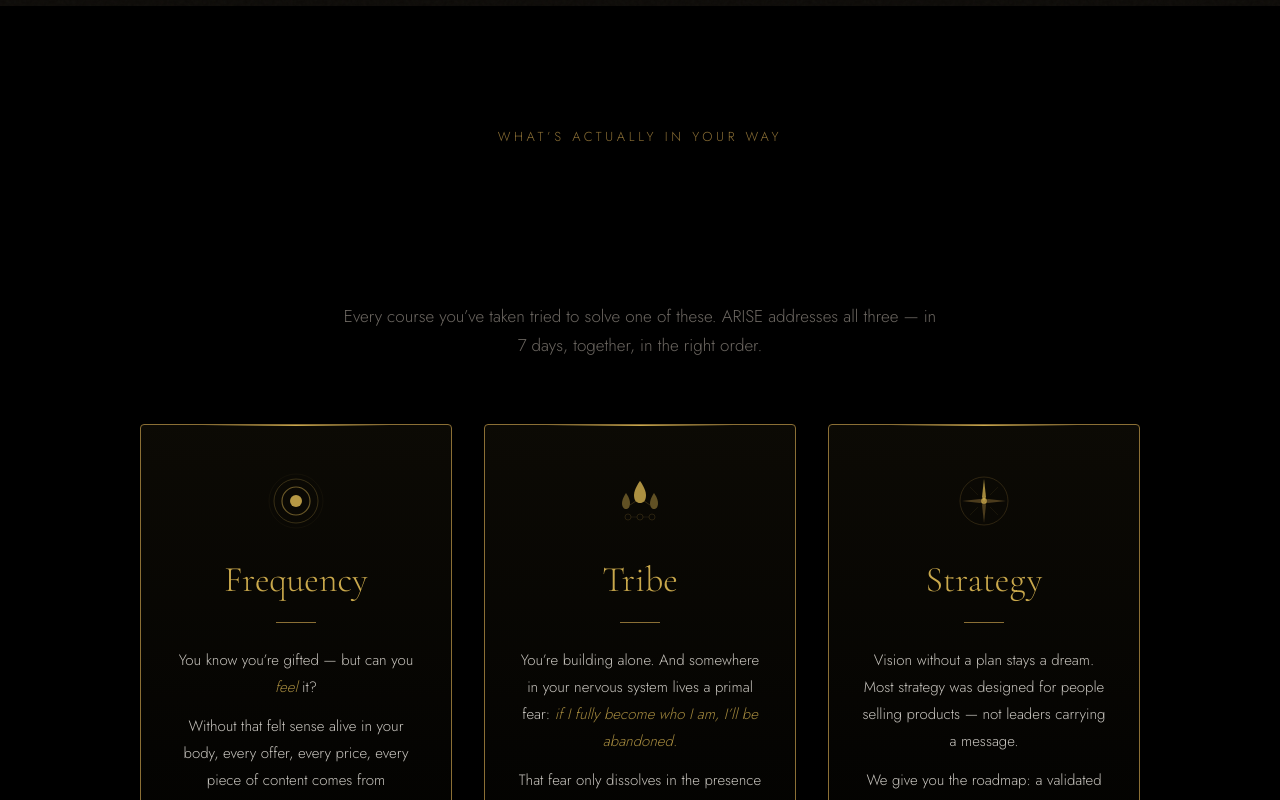
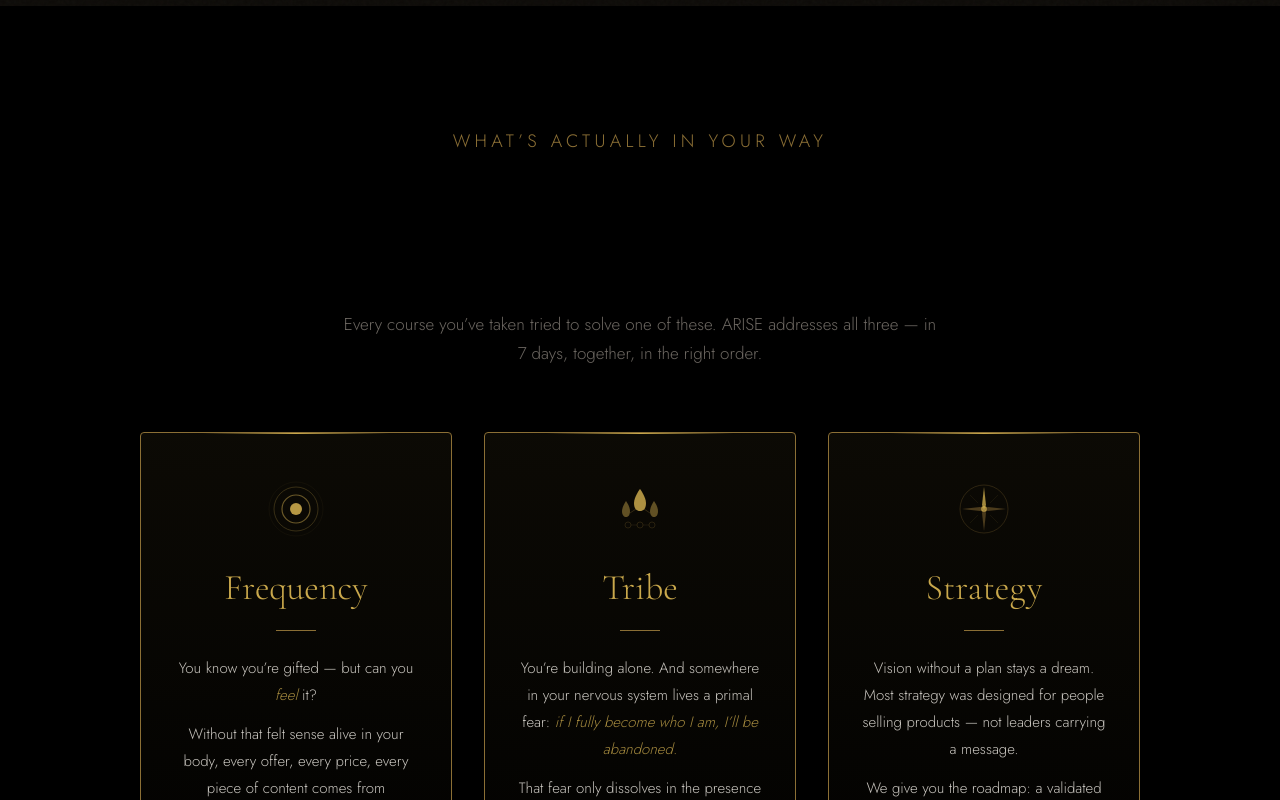
Before and after one commit to jacksonstrong/arise, a Next.js app: page / in a window 1280 px wide. Shown: the part 800-1600 px from the top of the page. Built offline with nearby package versions, Linux system fonts and the light colour scheme.

Commit message:
Increase eyebrow-lg font size to 18px for section headings
Co-Authored-By: Claude Opus 4.6 (1M context) <noreply@anthropic.com>

```diff
--- a/src/app/globals.css
+++ b/src/app/globals.css
@@ -34,7 +34,7 @@ body {
   color: var(--gold-dark);
   margin-bottom: 24px;
 }
-.eyebrow-lg { font-size: 13px; letter-spacing: .28em; }
+.eyebrow-lg { font-size: 18px; letter-spacing: .24em; }
 .snapshot-card-title {
   font-family: var(--font-heading-stack);
   font-size: 22px;
```
